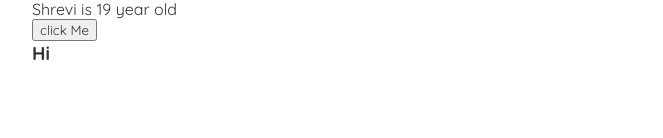
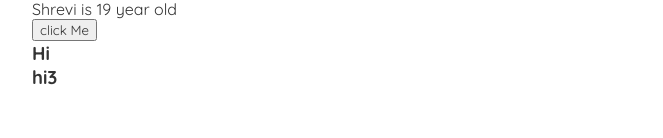
Before and after one commit to Shrevijain/blog, a React (Create React App) app: page / in a window 1280 px wide. Shown: the part 162-300 px from the top of the page, without its empty margins (308-971 px from the left). Built offline with nearby package versions, Linux system fonts and the light colour scheme.

Commit message:
Added hi2

```diff
--- a/src/Home.js
+++ b/src/Home.js
@@ -15,6 +15,7 @@ const Home = () => {
         <p>{name} is {age} year old</p>
         <button onClick={handleClick}>click Me</button>
         <h3>Hi</h3>
+        <h3>hi3</h3>
       </div>
     );
   }
```
